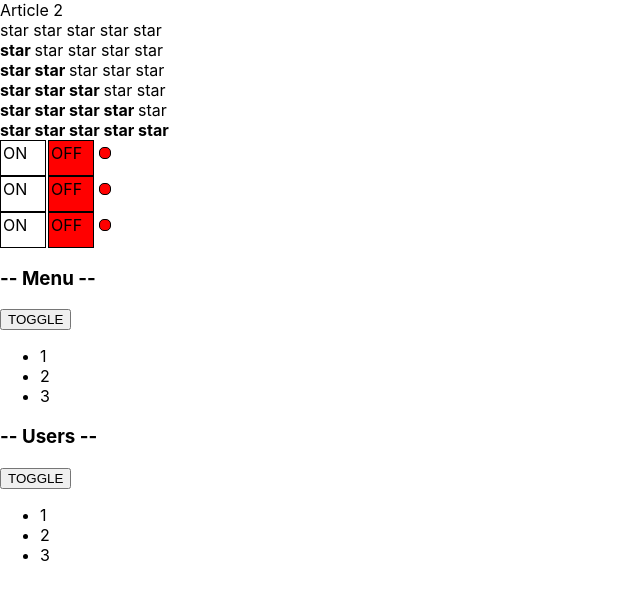
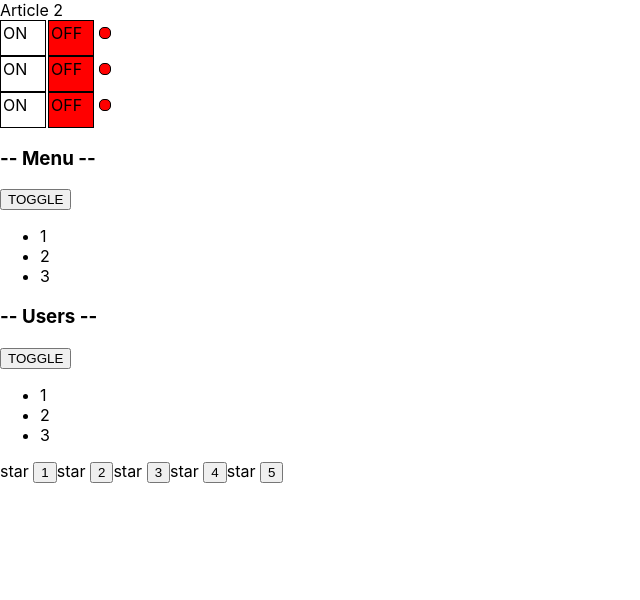
Before and after one commit to phoenix2307/Kabsda_kak_prosto, a React (Create React App) app: page / in a window 1280 px wide. Shown: the top 600 px of the page, without its empty margins (0-640 px from the left). Built offline with nearby package versions, Linux system fonts and the light colour scheme.

Commit message:
useState_uncontrolled_rating

```diff
--- a/src/App.tsx
+++ b/src/App.tsx
@@ -3,7 +3,8 @@
 import Accordion from "./components/Accordion/Accordion";
 import {Rating} from "./components/Rating/Rating";
 import OnOff from "./components/OnOff/OnOff";
-import UnControledAccordion from "./components/UnControledAccordion/Accordion";
+import UnControledAccordion from "./components/UnControledAccordion/UncontroledAccordion";
+import {UnControledRating} from "./components/UnControledRating/UnControledRating";
 
 function App() {
     console.log('App rendering')
@@ -17,12 +18,12 @@
             {/*<Accordion titleValue={'Users'} collapsed={false}/>*/}
 
             Article 2
-            <Rating value={0}/>
+{/*            <Rating value={0}/>
             <Rating value={1}/>
             <Rating value={2}/>
             <Rating value={3}/>
             <Rating value={4}/>
-            <Rating value={5}/>
+            <Rating value={5}/>*/}
 
             <OnOff/>
             <OnOff/>
@@ -30,6 +31,9 @@
 
             <UnControledAccordion titleValue={'Menu'}/>
             <UnControledAccordion titleValue={'Users'}/>
+
+
+            <UnControledRating/>
 
 
         </div>
--- a/src/components/UnControledAccordion/Accordion.tsx
+++ b/src/components/UnControledAccordion/UncontroledAccordion.tsx
@@ -11,11 +11,7 @@
 
         return <div>
             <AccordionTitle title={props.titleValue}/>
-            <button onClick={ () => {
-
-                !collapsed ? setCollapsed(true) : setCollapsed(false)}
-
-            }>TOGGLE</button>
+            <button onClick={ () =>  setCollapsed( !collapsed )}>TOGGLE</button>
             { !collapsed && <AccordionBody /> }
         </div>
 }
--- /dev/null
+++ b/src/components/UnControledRating/UnControledRating.tsx
@@ -0,0 +1,34 @@
+
+import React, {useState} from "react";
+type RatingPropsType = {
+    // value: 0 | 1| 2 | 3 | 4 | 5
+}
+
+export function UnControledRating(props: RatingPropsType) {
+    console.log('Rating rendering')
+
+    let [value, setValue] = useState(0)
+        return (
+            <div>
+                <Star selected={value > 0}/><button onClick={ () => setValue(1) }>1</button>
+                <Star selected={value > 1}/><button onClick={ () => setValue(2) }>2</button>
+                <Star selected={value > 2}/><button onClick={ () => setValue(3) }>3</button>
+                <Star selected={value > 3}/><button onClick={ () => setValue(4) }>4</button>
+                <Star selected={value > 4}/><button onClick={ () => setValue(5) }>5</button>
+            </div>
+        );
+}
+
+type StarPropsType = {
+    selected: boolean
+}
+
+function Star(props: StarPropsType) {
+    if (props.selected) {
+        return <span><b>star </b></span>
+    } else {
+        return <span>star </span>
+    }
+
+
+}
```
